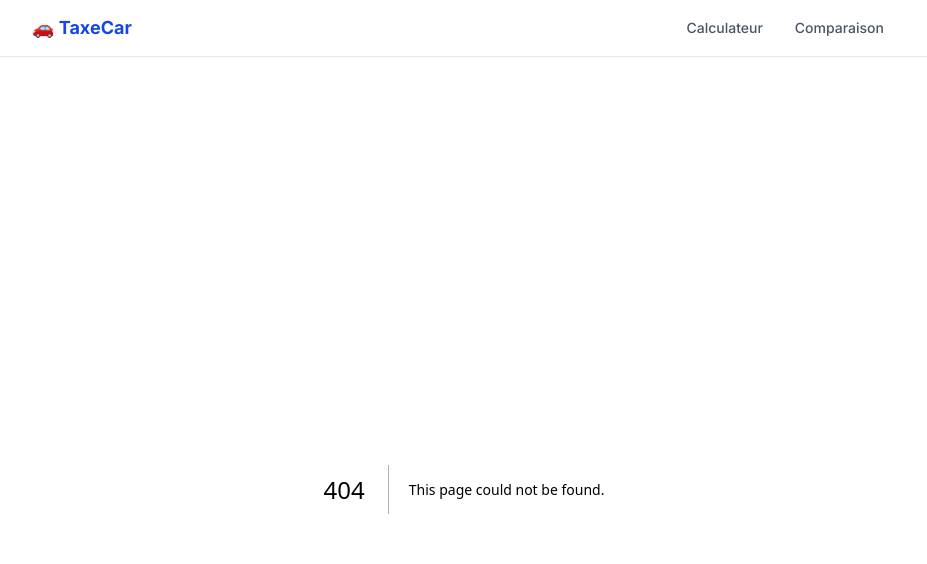
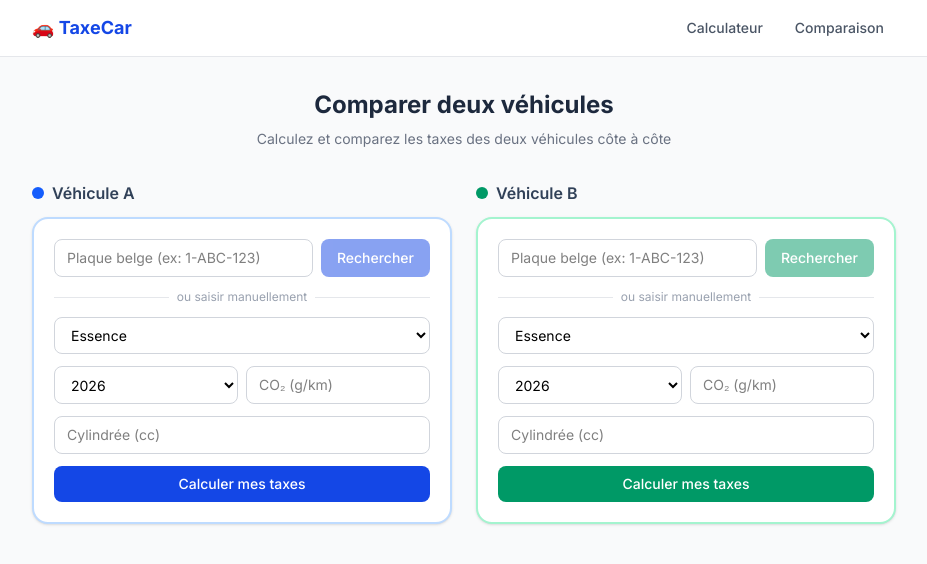
Before and after one commit to VicdSpt/CarTax, a Next.js app: page /comparaison in a window 1280 px wide. Before the commit this address had no page. Shown: the top 564 px of the page, without its empty margins (176-1103 px from the left). Built offline with nearby package versions, Linux system fonts and the light colour scheme.

Commit message:
feat: add vehicle comparison page with 5-year savings summary

```diff
--- /dev/null
+++ b/app/comparaison/page.tsx
@@ -0,0 +1,150 @@
+'use client'
+
+import { useState } from 'react'
+import VehicleForm, { type VehicleFormData } from '@/components/VehicleForm'
+import TaxResult from '@/components/TaxResult'
+import type { TaxResult as TaxResultType } from '@/lib/taxes'
+
+interface VehicleState {
+  result: TaxResultType | null
+  loading: boolean
+  error: string
+  label: string
+}
+
+const initialState: VehicleState = { result: null, loading: false, error: '', label: '' }
+
+async function fetchTaxes(data: VehicleFormData): Promise<TaxResultType> {
+  const res = await fetch('/api/calculate', {
+    method: 'POST',
+    headers: { 'Content-Type': 'application/json' },
+    body: JSON.stringify({ co2: data.co2, cc: data.cc, fuelType: data.fuelType }),
+  })
+  if (!res.ok) throw new Error()
+  return res.json()
+}
+
+function formatEur(amount: number) {
+  return new Intl.NumberFormat('fr-BE', { style: 'currency', currency: 'EUR' }).format(amount)
+}
+
+export default function ComparaisonPage() {
+  const [vehicleA, setVehicleA] = useState<VehicleState>(initialState)
+  const [vehicleB, setVehicleB] = useState<VehicleState>(initialState)
+
+  async function handleSubmitA(data: VehicleFormData) {
+    setVehicleA(s => ({ ...s, loading: true, error: '' }))
+    try {
+      const result = await fetchTaxes(data)
+      setVehicleA({
+        result,
+        loading: false,
+        error: '',
+        label: data.make ? `${data.make} ${data.model} ${data.year}` : `Véhicule A ${data.year}`,
+      })
+    } catch {
+      setVehicleA(s => ({ ...s, loading: false, error: 'Erreur de calcul.' }))
+    }
+  }
+
+  async function handleSubmitB(data: VehicleFormData) {
+    setVehicleB(s => ({ ...s, loading: true, error: '' }))
+    try {
+      const result = await fetchTaxes(data)
+      setVehicleB({
+        result,
+        loading: false,
+        error: '',
+        label: data.make ? `${data.make} ${data.model} ${data.year}` : `Véhicule B ${data.year}`,
+      })
+    } catch {
+      setVehicleB(s => ({ ...s, loading: false, error: 'Erreur de calcul.' }))
+    }
+  }
+
+  const showComparison = vehicleA.result && vehicleB.result
+  const savingsTMC = showComparison ? vehicleA.result!.tmc - vehicleB.result!.tmc : 0
+  const savingsTC5 = showComparison ? (vehicleA.result!.tc - vehicleB.result!.tc) * 5 : 0
+  const totalSavings = savingsTMC + savingsTC5
+
+  return (
+    <div>
+      <div className="text-center mb-8">
+        <h1 className="text-2xl font-bold text-slate-800 mb-2">Comparer deux véhicules</h1>
+        <p className="text-gray-500 text-sm">
+          Calculez et comparez les taxes des deux véhicules côte à côte
+        </p>
+      </div>
+
+      <div className="grid md:grid-cols-2 gap-6">
+        {/* Véhicule A */}
+        <div>
+          <div className="flex items-center gap-2 mb-3">
+            <div className="w-3 h-3 rounded-full bg-blue-600" />
+            <span className="font-semibold text-slate-700">Véhicule A</span>
+          </div>
+          <div className="bg-white rounded-2xl shadow-sm border-2 border-blue-200 p-5 mb-4">
+            <VehicleForm onSubmit={handleSubmitA} loading={vehicleA.loading} accentColor="blue" />
+          </div>
+          {vehicleA.error && (
+            <p className="text-sm text-red-600 mb-3">{vehicleA.error}</p>
+          )}
+          {vehicleA.result && (
+            <TaxResult result={vehicleA.result} vehicleLabel={vehicleA.label} accentColor="blue" />
+          )}
+        </div>
+
+        {/* Véhicule B */}
+        <div>
+          <div className="flex items-center gap-2 mb-3">
+            <div className="w-3 h-3 rounded-full bg-emerald-600" />
+            <span className="font-semibold text-slate-700">Véhicule B</span>
+          </div>
+          <div className="bg-white rounded-2xl shadow-sm border-2 border-emerald-200 p-5 mb-4">
+            <VehicleForm onSubmit={handleSubmitB} loading={vehicleB.loading} accentColor="green" />
+          </div>
+          {vehicleB.error && (
+            <p className="text-sm text-red-600 mb-3">{vehicleB.error}</p>
+          )}
+          {vehicleB.result && (
+            <TaxResult result={vehicleB.result} vehicleLabel={vehicleB.label} accentColor="green" />
+          )}
+        </div>
+      </div>
+
+      {/* Bilan comparatif */}
+      {showComparison && (
+        <div className="mt-8 bg-white border border-gray-200 rounded-2xl overflow-hidden shadow-sm">
+          <div className="bg-gray-50 px-5 py-3 border-b border-gray-100 font-semibold text-slate-700 text-sm">
+            ⚖️ Bilan comparatif (sur 5 ans)
+          </div>
+          <div className="p-5 grid grid-cols-3 gap-4 text-center">
+            <div>
+              <div className="text-xs text-gray-500 mb-1">Écart TMC</div>
+              <div className={`text-lg font-bold ${Math.abs(savingsTMC) > 0 ? (savingsTMC > 0 ? 'text-emerald-600' : 'text-blue-600') : 'text-gray-400'}`}>
+                {savingsTMC !== 0 ? (savingsTMC > 0 ? '-' : '+') + formatEur(Math.abs(savingsTMC)) : '='}
+              </div>
+              <div className="text-xs text-gray-400">pour véhicule B</div>
+            </div>
+            <div>
+              <div className="text-xs text-gray-500 mb-1">Écart TC × 5 ans</div>
+              <div className={`text-lg font-bold ${Math.abs(savingsTC5) > 0 ? (savingsTC5 > 0 ? 'text-emerald-600' : 'text-blue-600') : 'text-gray-400'}`}>
+                {savingsTC5 !== 0 ? (savingsTC5 > 0 ? '-' : '+') + formatEur(Math.abs(savingsTC5)) : '='}
+              </div>
+              <div className="text-xs text-gray-400">pour véhicule B</div>
+            </div>
+            <div className="border-l border-gray-100 pl-4">
+              <div className="text-xs text-gray-500 mb-1">Économie totale</div>
+              <div className={`text-2xl font-bold ${totalSavings > 0 ? 'text-emerald-600' : totalSavings < 0 ? 'text-blue-600' : 'text-gray-400'}`}>
+                {totalSavings === 0 ? '=' : formatEur(Math.abs(totalSavings))}
+              </div>
+              <div className="text-xs text-gray-400">
+                {totalSavings > 0 ? 'en faveur de B' : totalSavings < 0 ? 'en faveur de A' : 'identiques'}
+              </div>
+            </div>
+          </div>
+        </div>
+      )}
+    </div>
+  )
+}
```
